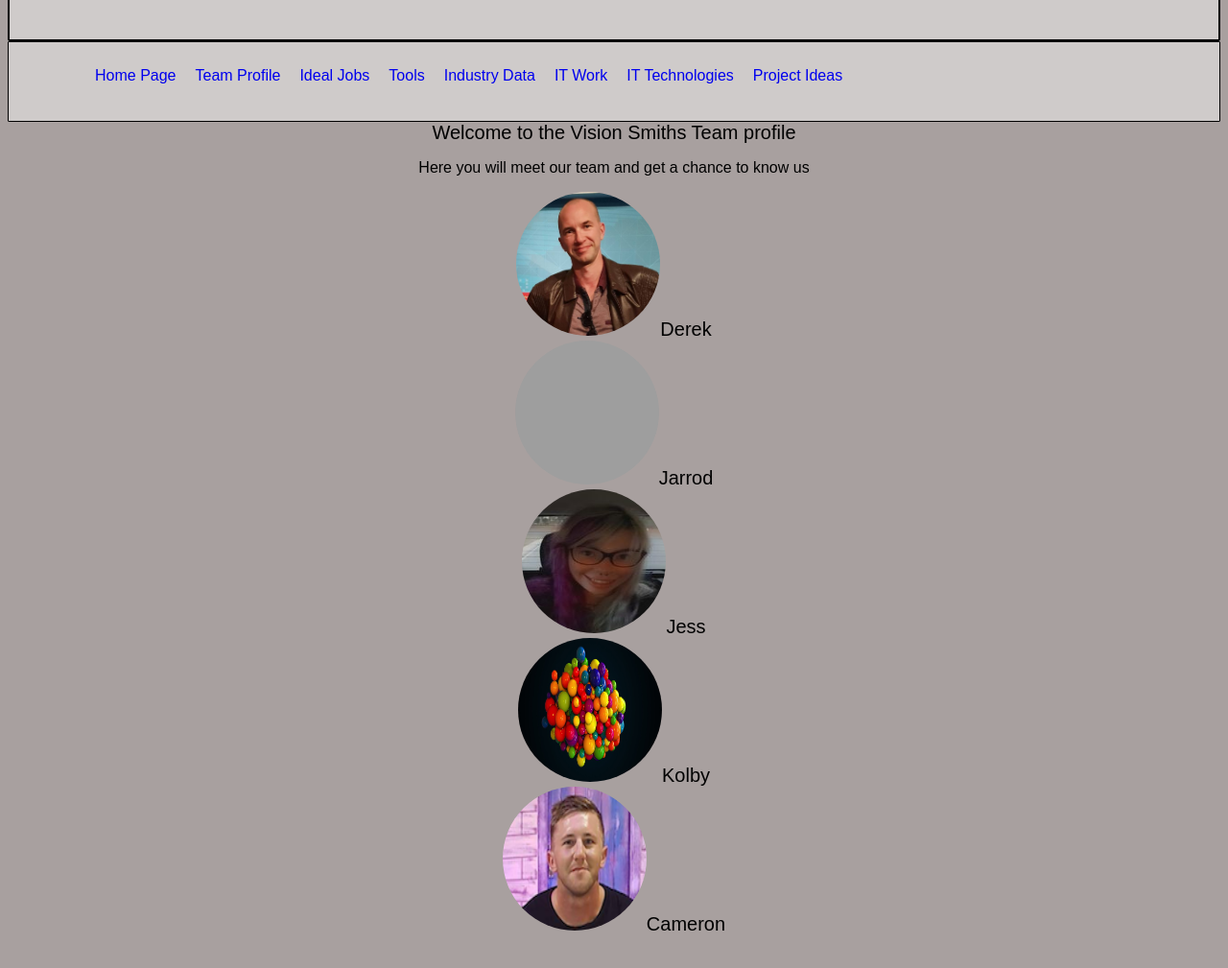
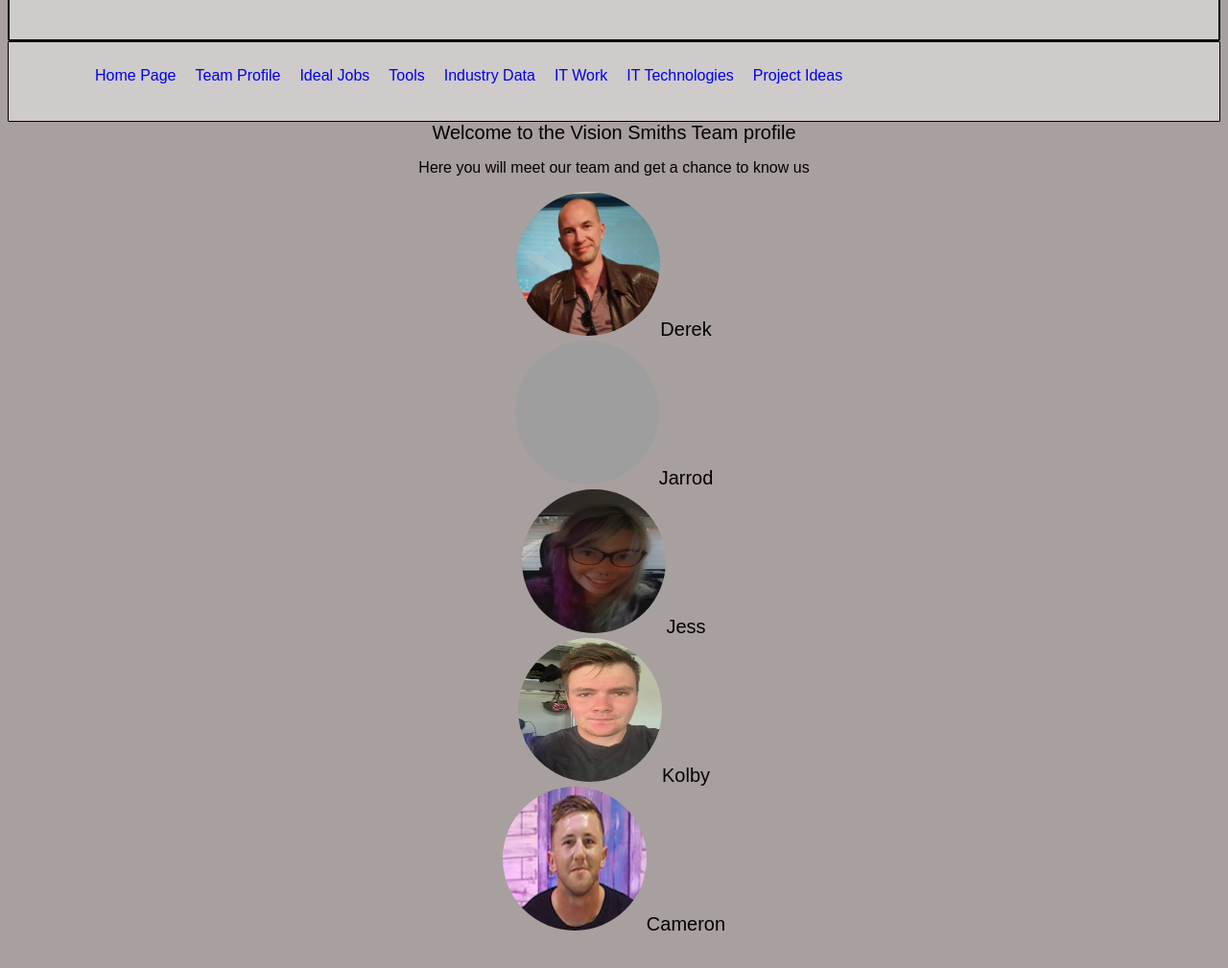
Before and after one commit to CrouchingAlien/assignment2, a plain HTML site: page teamprofile.html in a window 1280 px wide. Shown: the part 89-1098 px from the top of the page at 96% size. Drawn offline with Linux system fonts and the light colour scheme; grey boxes are pictures that could not be loaded.

Commit message:
Update teamprofile.html
changed image ref

```diff
--- a/teamprofile.html
+++ b/teamprofile.html
@@ -73,7 +73,7 @@ Pellentesque eleifend neque ut nulla feugiat, eget laoreet ex fringilla. Integer
 
 
 
-            <div class="hoverdiv"><img src="./img/image2.jpg" alt="" style="width:150px"><title2>Kolby</title2></div>
+            <div class="hoverdiv"><img src="./img/kolby.jpg" alt="" style="width:150px"><title2>Kolby</title2></div>
             <div class="hide">Ut fermentum lectus ante, ac scelerisque tellus commodo vel. Praesent ac augue at tellus semper sodales sit amet non dui. Aenean pharetra, magna porta mattis volutpat, nunc urna ornare enim, cursus laoreet est odio a nulla. In eu vehicula massa, at efficitur orci. Maecenas tristique rutrum orci. Aliquam nunc elit, vehicula ac lectus ac, tempus porttitor ipsum. Nullam molestie gravida erat, vitae tristique sapien auctor nec. Aenean congue metus nec mi tempor tristique. Praesent pharetra lorem justo, posuere facilisis est malesuada eget. Mauris vel eleifend est. Pellentesque habitant morbi tristique senectus et netus et malesuada fames ac turpis egestas. Maecenas non ante lectus. Etiam nec velit aliquam, pretium leo nec, ullamcorper urna.
 
 Pellentesque eleifend neque ut nulla feugiat, eget laoreet ex fringilla. Integer vehicula dictum quam, vel blandit enim lacinia a. Aenean nulla quam, tincidunt at pretium ornare, aliquam et odio. Cras at maximus orci. In sit amet neque fringilla, ultricies dui ut, pretium nisi. Integer gravida sapien nisi. Ut sed imperdiet eros. Curabitur a finibus arcu. Sed laoreet posuere nunc vitae porta. Praesent pulvinar libero ut erat iaculis, a bibendum quam bibendum. Cras eget lacus id augue fermentum sodales at ac dui. Nullam at gravida dolor, molestie pellentesque lacus. Quisque blandit neque nunc, eget auctor sem dignissim ullamcorper. Duis eu felis lorem. Nam iaculis sed justo non vehicula.
```
